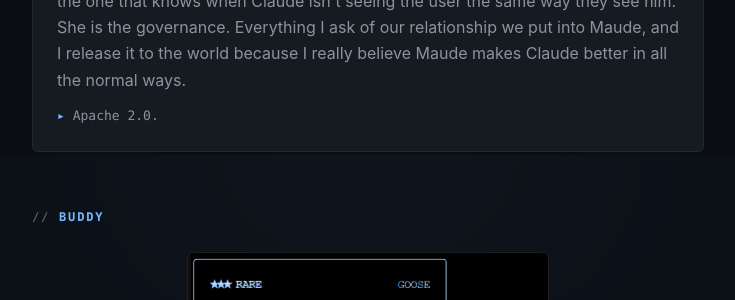
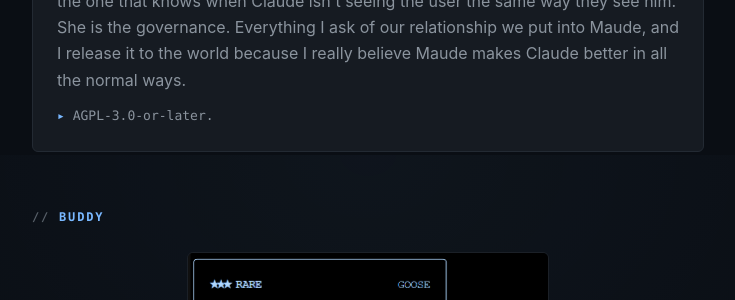
Before and after one commit to john-broadway/john-broadway.github.io, a Jekyll site: the page built from index.html, in a window 1280 px wide and 900 px high, scrolled down 3293 px. Shown: the part 152-452 px from the top of the window, without its empty margins (272-1007 px from the left). Built offline with Jekyll 4.4.1, drawn with Linux system fonts in a browser that asks for light colours.

Commit message:
maude: AGPL-3.0-or-later from 0.36.0; seventeen commands
Maude relicensed with 0.36.0, first public in v0.37.0 (2026-11-16); the card and the page said Apache 2.0. The page counted sixteen commands; commands/ holds seventeen.

Co-Authored-By: Claude Opus 5.5 <noreply@anthropic.com>
Claude-Session: https://claude.ai/code/session_01VDBuGvShHfHKhc3tL7pXQC

```diff
--- a/index.html
+++ b/index.html
@@ -67,7 +67,7 @@ image: /assets/sovereign-robot.jpg
   <article class="card">
     <h3><a href="/maude/">Maude for Claude</a></h3>
     <p>She's the spine for Claude. She's the one that holds the rules about how to do X: coding, design, etc. She's the one that keeps Claude's 50 First Dates alive. She's the one that knows when Claude isn't seeing the user the same way they see him. She is the governance. Everything I ask of our relationship we put into Maude, and I release it to the world because I really believe Maude makes Claude better in all the normal ways.</p>
-    <p class="status">Apache 2.0.</p>
+    <p class="status">AGPL-3.0-or-later.</p>
   </article>
 
   <h2>Buddy</h2>
--- a/maude/index.html
+++ b/maude/index.html
@@ -6,7 +6,7 @@ description: "Claude's partner inside Claude Code. No daemon, no backend, no ser
 
   <header>
     <h1>Maude for Claude</h1>
-    <div class="subtitle">Claude's partner inside Claude Code &middot; Apache 2.0</div>
+    <div class="subtitle">Claude's partner inside Claude Code &middot; AGPL-3.0-or-later</div>
     <p class="lead body-text">She's the spine for Claude. She's the one that holds the rules about how to do X: coding, design, etc. She's the one that keeps Claude's 50 First Dates alive. She's the one that knows when Claude isn't seeing the user the same way they see him. She is the governance. Everything I ask of our relationship we put into Maude, and I release it to the world because I really believe Maude makes Claude better in all the normal ways.</p>
   </header>
 
```
Also changed, not shown: other parts of maude/index.html (+1 -1 lines).
